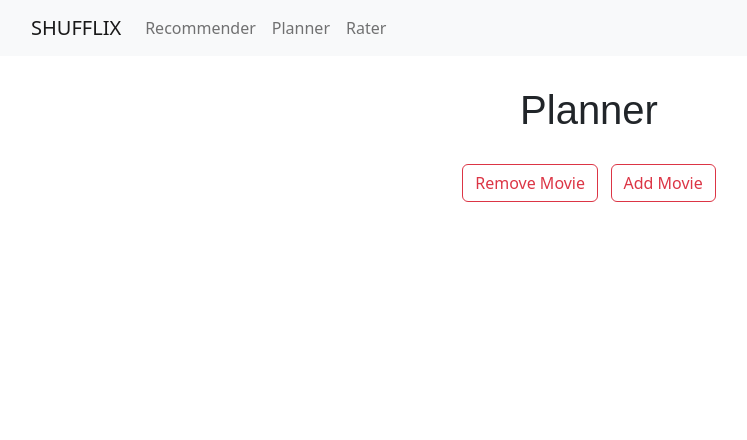
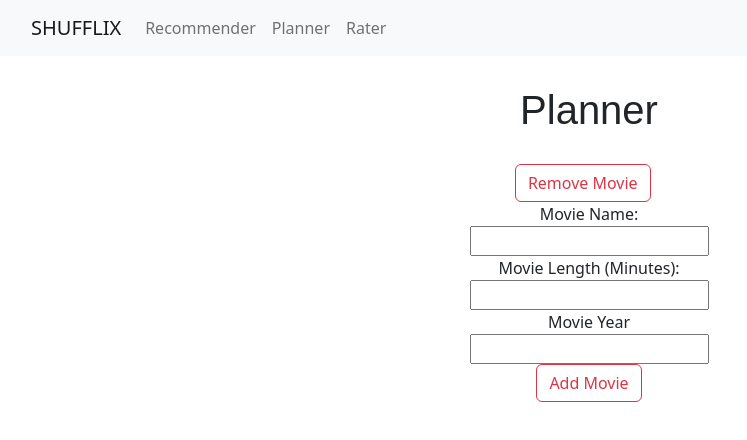
Before and after one commit to NeilGGopal/MovieRecommender, a React (Create React App) app in the folder react-app/: page /planner in a window 1280 px wide. Shown: the top 440 px of the page, without its empty margins (51-798 px from the left). Built offline with nearby package versions, Linux system fonts and the light colour scheme.

Commit message:
Created sample form in Planner

```diff
--- a/react-app/src/components/Planner.js
+++ b/react-app/src/components/Planner.js
@@ -10,6 +10,14 @@ function Planner() {
          <button class="btn btn-outline-danger">Remove Movie</button>
          &nbsp;
          &nbsp;
+          <form>
+            <label for="mname">Movie Name:</label><br></br>
+            <input id="mname" type="text"></input><br></br>
+            <label for="mlength">Movie Length (Minutes):</label><br></br>
+            <input id="mlength" type="text"></input><br></br>
+            <label for="myear">Movie Year</label><br></br>
+            <input id="myear" type="text"></input><br></br>
+          </form>
          <button class="btn btn-outline-danger">Add Movie</button>
     </div>
   );
```
